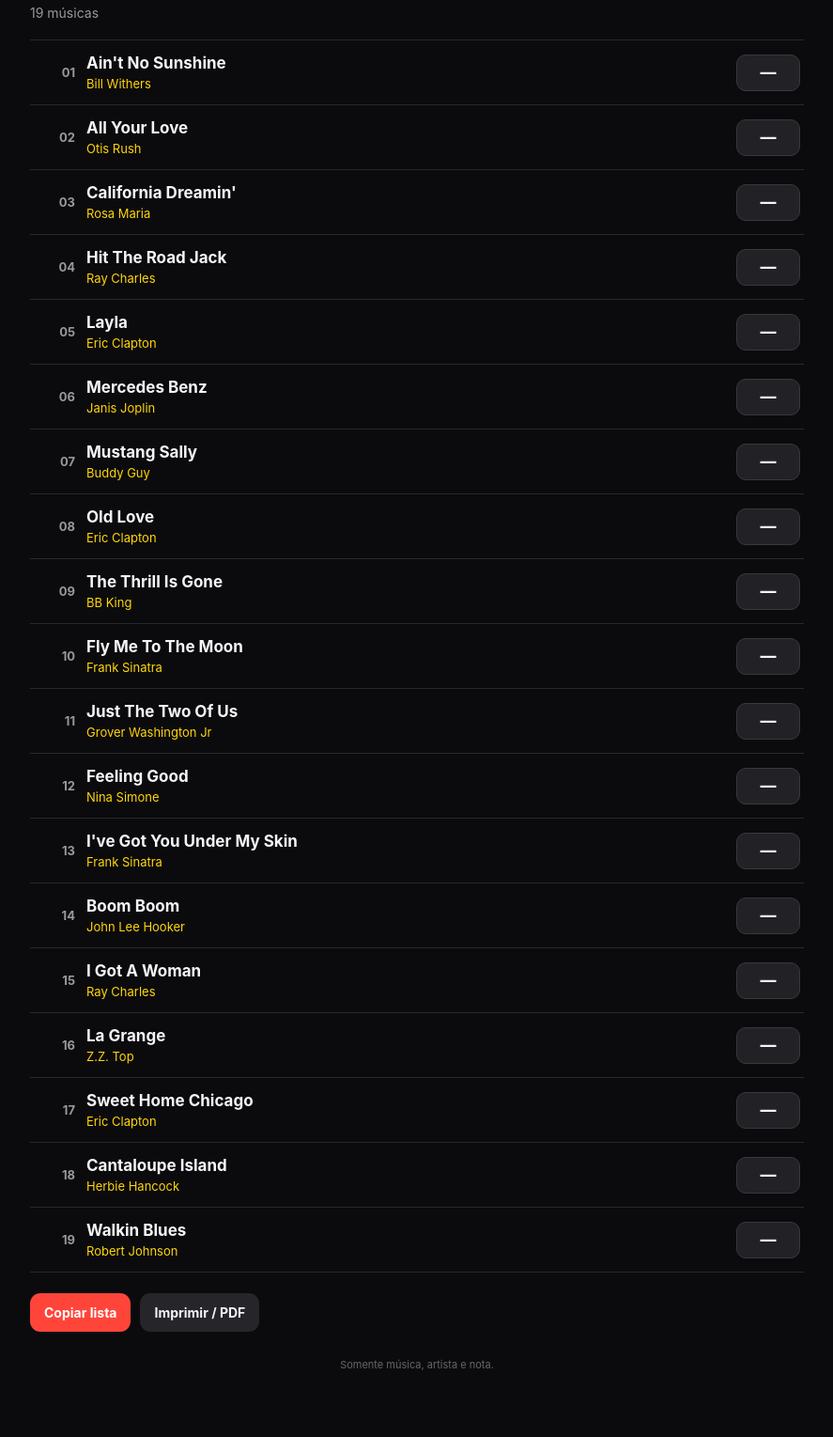
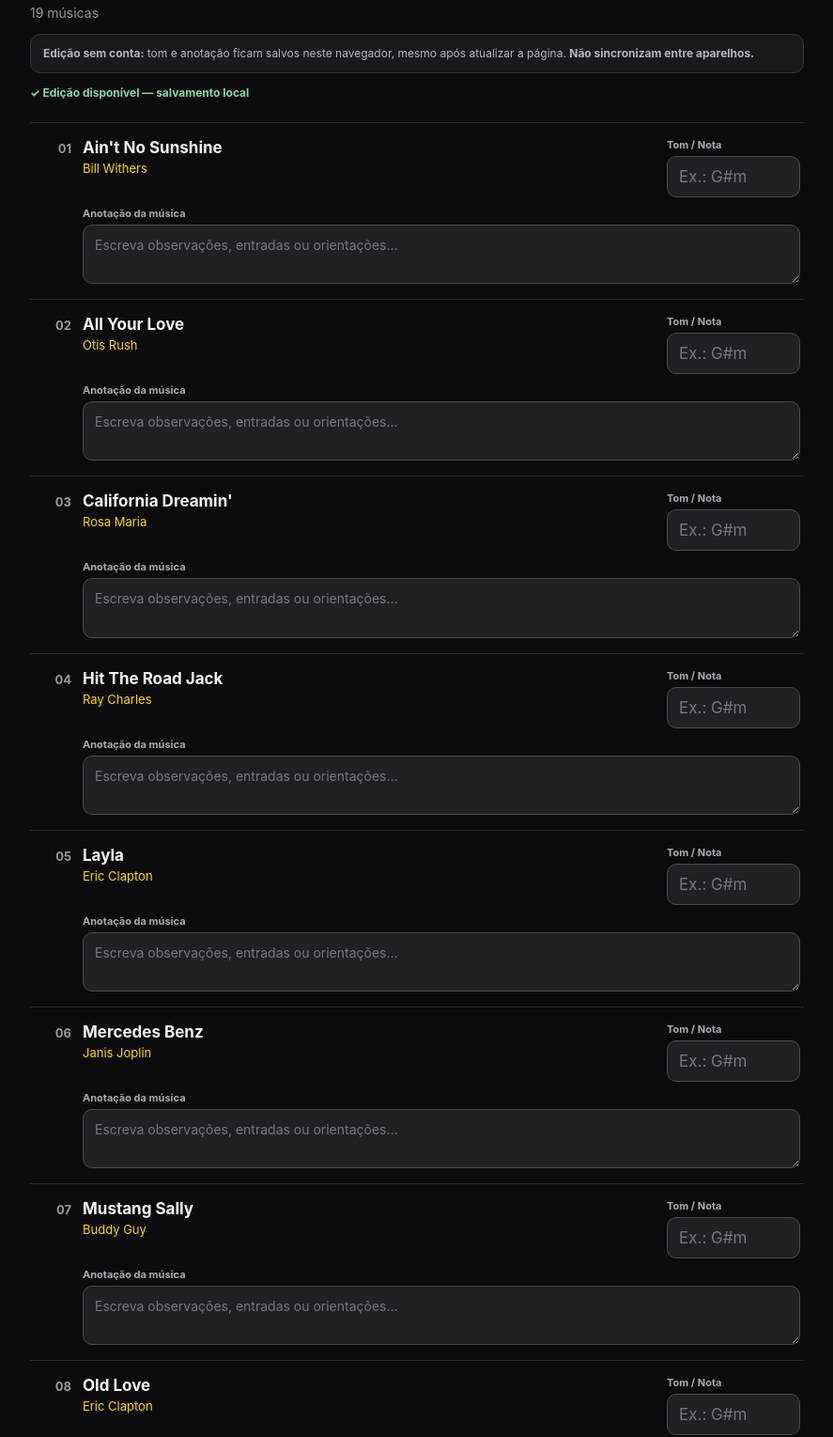
Before and after one commit to MizaelSouza12/haroldobluesrep, a plain HTML site: page setlists/jazz-blues.html in a window 1280 px wide. Shown: the part 94-1623 px from the top of the page at 94% size, without its empty margins (196-1083 px from the left). Before the commit the page ends 1601 px from the top, so only its background shows below. Drawn offline with Linux system fonts and the light colour scheme.

Commit message:
Habilitar edição sem login de tom e anotação em Jazz & Blues

```diff
--- a/setlists/jazz-blues.html
+++ b/setlists/jazz-blues.html
@@ -9,54 +9,71 @@
 <title>Jazz & Blues — Repertório</title>
 <style>
 :root{color-scheme:dark;--bg:#0b0b0d;--line:#29292d;--fg:#f5f5f7;--muted:#98989f;--accent:#ff453a;--artist:#ffd60a}
-*{box-sizing:border-box}html,body{margin:0;min-height:100%;background:var(--bg);color:var(--fg);font-family:-apple-system,BlinkMacSystemFont,"Segoe UI",Roboto,Arial,sans-serif}
+*{box-sizing:border-box}
+html,body{margin:0;min-height:100%;background:var(--bg);color:var(--fg);font-family:-apple-system,BlinkMacSystemFont,"Segoe UI",Roboto,Arial,sans-serif}
 main{width:min(860px,100%);margin:0 auto;padding:26px 18px 48px}
-header{padding-bottom:20px;border-bottom:1px solid var(--line)}
+header{padding-bottom:17px;border-bottom:1px solid var(--line)}
 .eyebrow{margin:0 0 7px;color:var(--accent);font-size:12px;font-weight:800;letter-spacing:.12em;text-transform:uppercase}
-h1{margin:0;font-size:clamp(25px,6vw,39px);line-height:1.08}.meta{margin-top:9px;color:var(--muted);font-size:14px}
-.song{display:grid;grid-template-columns:44px minmax(0,1fr) 68px;gap:12px;align-items:center;padding:14px 4px;border-bottom:1px solid var(--line)}
-.num{color:var(--muted);font-size:13px;font-weight:700;text-align:right}.title{font-size:17px;font-weight:750}.artist{margin-top:4px;color:var(--artist);font-size:13px}
-.key{padding:8px 7px;border-radius:10px;background:#222226;border:1px solid #38383d;text-align:center;font-size:17px;font-weight:850;min-height:39px}
-.actions{display:flex;gap:10px;flex-wrap:wrap;margin-top:22px}button{border:0;border-radius:11px;padding:12px 15px;background:#26262a;color:var(--fg);font:inherit;font-size:14px;font-weight:750;cursor:pointer}
-button.primary{background:var(--accent);color:#fff}#error{display:none;margin:26px 0;padding:16px;border:1px solid #4a2727;border-radius:14px;background:#1c1112;color:#ffb4ae}
-footer{margin-top:28px;color:#666;font-size:11px;text-align:center}
-@media(max-width:520px){main{padding-left:12px;padding-right:12px}.song{grid-template-columns:32px minmax(0,1fr) 54px;gap:8px}.title{font-size:16px}.key{font-size:15px}}
-@media print{body{background:#fff;color:#111}main{width:100%;padding:0}.eyebrow,.artist{color:#111}.meta,.num{color:#555}.key{background:#fff;border-color:#aaa}.actions,footer{display:none}.song{break-inside:avoid;border-color:#ddd}}
+h1{margin:0;font-size:clamp(25px,6vw,39px);line-height:1.08}
+.meta{margin-top:9px;color:var(--muted);font-size:14px}
+.notice{margin-top:14px;padding:11px 13px;background:#19191d;border:1px solid #35353a;border-radius:11px;color:#b5b5bd;font-size:12px;line-height:1.5}
+#saveStatus{margin:13px 0 4px;min-height:18px;color:#8fd5a3;font-size:12px;font-weight:700}
+#saveStatus.error{color:#ff8a83}
+.song{display:grid;grid-template-columns:40px minmax(0,1fr) 142px;align-items:start;column-gap:12px;row-gap:10px;padding:16px 4px;border-bottom:1px solid var(--line)}
+.num{color:var(--muted);font-size:13px;font-weight:700;text-align:right;padding-top:3px}
+.songInfo{min-width:0}
+.title{font-size:17px;font-weight:750;overflow-wrap:anywhere}
+.artist{margin-top:4px;color:var(--artist);font-size:13px}
+.keyWrap,.noteWrap{display:flex;flex-direction:column;gap:5px;min-width:0}
+.fieldLabel{color:#aaaab3;font-size:11px;font-weight:700}
+.keyInput,.noteInput{box-sizing:border-box;width:100%;border:1px solid #48484f;border-radius:10px;background:#202024;color:#fff;font:inherit;outline:none;transition:border-color .15s}
+.keyInput:focus,.noteInput:focus{border-color:var(--accent)}
+.keyInput{min-height:44px;padding:10px 12px;font-size:17px;font-weight:800}
+.noteWrap{grid-column:2/4}
+.noteInput{min-height:58px;padding:11px 12px;font-size:14px;line-height:1.4;resize:vertical}
+.keyInput::placeholder,.noteInput::placeholder{color:#75757e;font-weight:400}
+.printKey,.printNote{display:none}
+.actions{display:flex;gap:10px;flex-wrap:wrap;margin-top:22px}
+button{border:0;border-radius:11px;padding:12px 15px;background:#26262a;color:var(--fg);font:inherit;font-size:14px;font-weight:750;cursor:pointer}
+button.primary{background:var(--accent);color:#fff}
+#error{display:none;margin:26px 0;padding:16px;border:1px solid #4a2727;border-radius:14px;background:#1c1112;color:#ffb4ae}
+footer{margin-top:28px;color:#777;font-size:11px;text-align:center}
+@media(max-width:520px){
+  main{padding:18px 12px 38px}
+  .song{grid-template-columns:28px minmax(0,1fr) 105px;column-gap:8px;padding:14px 0}
+  .title{font-size:16px}
+  .keyInput{font-size:15px;padding:9px}
+  .noteInput{font-size:14px}
+}
+@media print{
+  :root{color-scheme:light}
+  html,body{background:#fff;color:#111}
+  main{width:100%;padding:0}
+  .eyebrow,.artist{color:#111}
+  .meta,.num,.fieldLabel{color:#555}
+  .notice,#saveStatus,.actions,footer{display:none}
+  .song{grid-template-columns:32px minmax(0,1fr) 88px;break-inside:avoid;border-color:#ddd;padding:10px 0}
+  .keyInput,.noteInput{display:none}
+  .printKey{display:block;color:#111;font-size:15px;font-weight:700}
+  .printNote{display:block;white-space:pre-wrap;overflow-wrap:anywhere;color:#333;font-size:12px}
+  .printNote:empty{display:none}
+}
 </style>
 </head>
-<body>
+<body data-source="jazz-blues.json" data-category="J" data-slug="jazz-blues">
 <main>
-<header><p class="eyebrow">Repertório para músicos</p><h1 id="title">Jazz & Blues</h1><div class="meta" id="meta">Carregando…</div></header>
-<div id="error"></div><section id="list"></section>
-<div class="actions"><button class="primary" id="copyBtn">Copiar lista</button><button id="printBtn">Imprimir / PDF</button></div>
-<footer>Somente música, artista e nota.</footer>
+<header>
+  <p class="eyebrow">Repertório para músicos</p>
+  <h1 id="title">Jazz & Blues</h1>
+  <div class="meta" id="meta">Carregando…</div>
+  <div class="notice"><strong>Edição sem conta:</strong> tom e anotação ficam salvos neste navegador, mesmo após atualizar a página. <strong>Não sincronizam entre aparelhos.</strong></div>
+  <div id="saveStatus" role="status" aria-live="polite">Carregando campos…</div>
+</header>
+<div id="error"></div>
+<section id="list" aria-label="Músicas do repertório"></section>
+<div class="actions"><button class="primary" id="copyBtn">Copiar lista com notas</button><button id="printBtn">Imprimir / PDF</button></div>
+<footer>Esta página mostra apenas música, artista, tom e anotação. Sem letras nem arranjos privados.</footer>
 </main>
-<script>
-'use strict';
-function add(parent,cls,text){const e=document.createElement('div');e.className=cls;e.textContent=text;parent.appendChild(e);return e;}
-async function load(){
-  const res=await fetch('./jazz-blues.json',{cache:'no-store'});
-  if(!res.ok) throw new Error('Não foi possível carregar este repertório.');
-  const data=await res.json();
-  if(!data||!Array.isArray(data.songs)) throw new Error('Formato de repertório inválido.');
-  document.getElementById('title').textContent=data.name||'Repertório';
-  document.getElementById('meta').textContent=data.songs.length+(data.songs.length===1?' música':' músicas');
-  document.title=(data.name||'Repertório')+' — Repertório';
-  const list=document.getElementById('list'); list.textContent='';
-  data.songs.forEach((s,i)=>{
-    const row=document.createElement('article');row.className='song';
-    add(row,'num',String(i+1).padStart(2,'0'));
-    const info=document.createElement('div');add(info,'title',s.title||'Sem título');add(info,'artist',s.artist||'');row.appendChild(info);
-    add(row,'key',String(s.key||'—'));list.appendChild(row);
-  });
-  document.getElementById('copyBtn').onclick=async()=>{
-    const lines=['REPERTÓRIO - '+(data.name||'Repertório'),''];
-    data.songs.forEach((s,i)=>lines.push(String(i+1).padStart(2,'0')+'. '+s.title+' - '+s.artist+' - '+(s.key||'___')));
-    const txt=lines.join('\n');
-    try{await navigator.clipboard.writeText(txt);alert('Lista copiada.');}catch(e){prompt('Copie a lista:',txt);}
-  };
-}
-document.getElementById('printBtn').onclick=()=>window.print();
-load().catch(err=>{const e=document.getElementById('error');e.textContent=err.message||'Erro ao carregar.';e.style.display='block';document.getElementById('meta').textContent='Erro';});
-</script>
-</body></html>
+<script src="./editor.js" defer></script>
+</body>
+</html>
```
